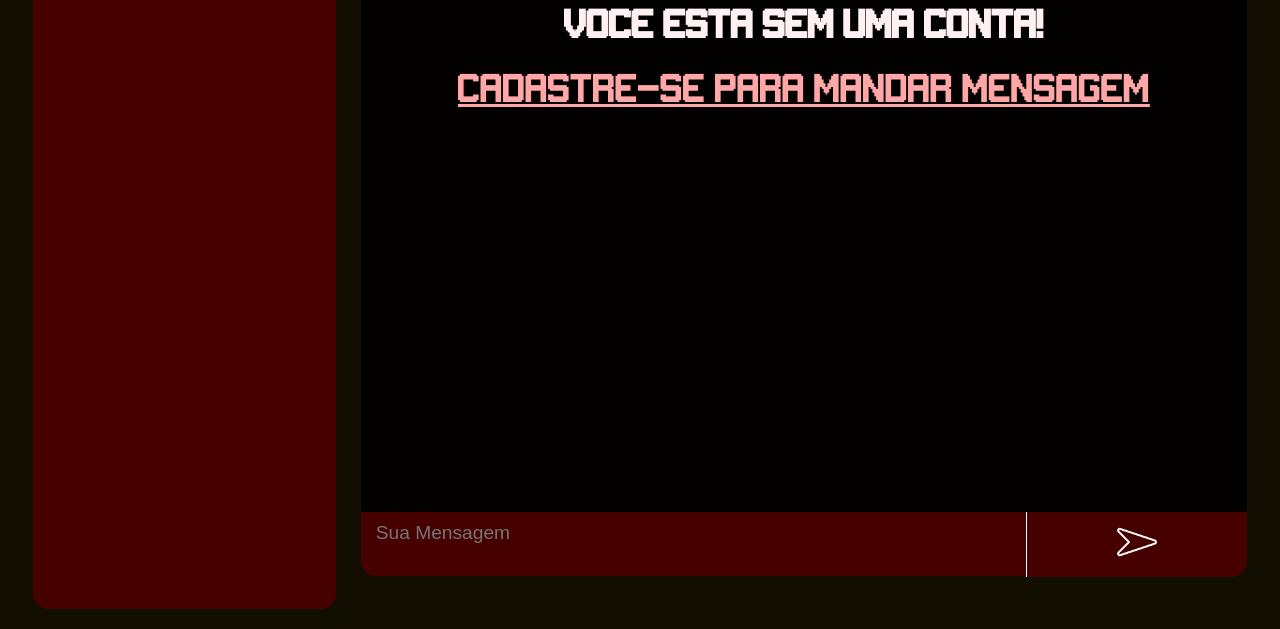
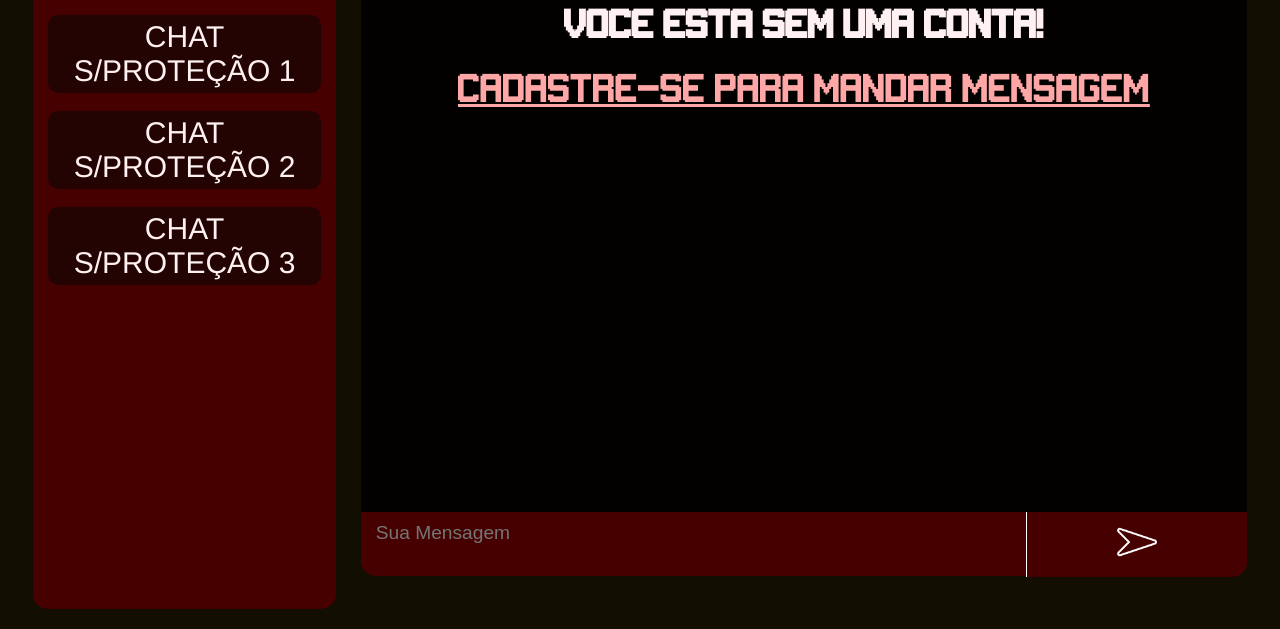
Before and after one commit to NikolasEduardo/ProjectGameplays, a plain HTML site: page public/chat.html in a window 1280 px wide. Shown: the part 171-800 px from the top of the page. Drawn offline with nearby package versions, Linux system fonts and the light colour scheme; no server answers; files whose address does not match are found by name.

Commit message:
Adicionando chats sem proteção
esses chats sem proteção servem para mostrar o que acontece caso um chat com formularios não tenham a devida proteção

```diff
--- a/public/chat.html
+++ b/public/chat.html
@@ -16,7 +16,10 @@
             <br>
             <a id="linksgrupos" href="chat.html?#global">Global</a>
             <hr>
-            <a id="linksgrupos" href="chat.html?#text">Text</a>
+            <a id="linksgrupos" href="chat.html?#text">Text</a><br>
+            <a id="linksgrupos" href="chat.html?#semprotecao1">Chat s/Proteção 1</a><br>
+            <a id="linksgrupos" href="chat.html?#semprotecao2">Chat s/Proteção 2</a><br>
+            <a id="linksgrupos" href="chat.html?#semprotecao3">Chat s/Proteção 3</a><br>
             <br>
         </div>
         <div class="conversas">
```
